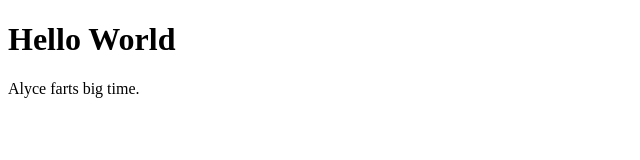
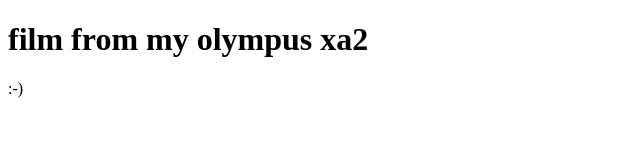
Before and after one commit to claireyoh/claireyoh.github.io, a plain HTML site: page index.html in a window 1280 px wide. Shown: the whole page, without its empty margins (0-640 px from the left). Drawn offline with Linux system fonts and the light colour scheme.

Commit message:
Update index.html

```diff
--- a/index.html
+++ b/index.html
@@ -1,12 +1,12 @@
 <!DOCTYPE html>
 <html>
 	<head>
-		<title>Claire's Spotify</title>
+		<title>claire's awesome site</title>
 	</head>
 
 
 	<body>
-		<h1>Hello World</h1>
-		<p>Alyce farts big time.</p>
+		<h1>film from my olympus xa2</h1>
+		<p>:-)</p>
 	</body>
 </html>
```
